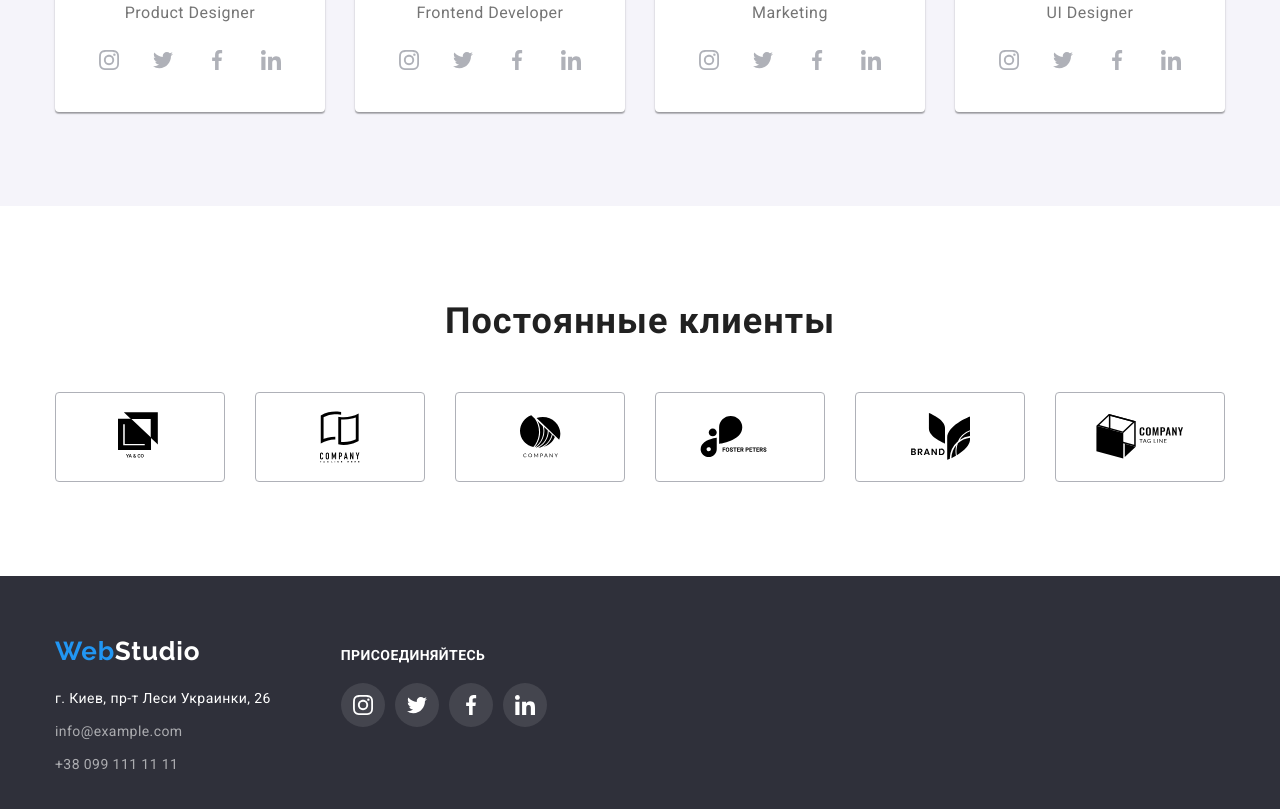
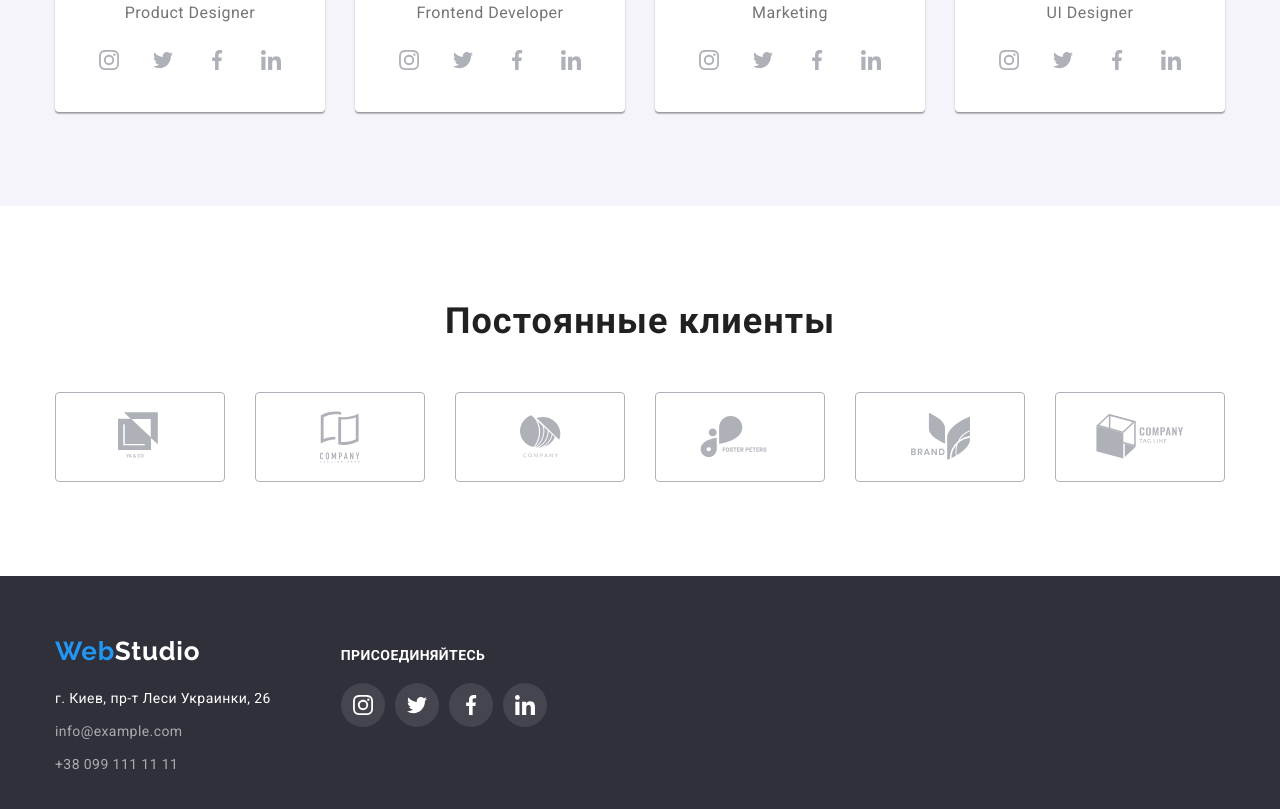
Before and after one commit to IhorPshenychnyi/goit-markup-hw-04, a plain HTML site: page index.html in a window 1280 px wide. Shown: the part 2098-2907 px from the top of the page. Drawn offline with nearby package versions, Linux system fonts and the light colour scheme.

Commit message:
Добавлено правильную заливку иконок

```diff
--- a/css/styles.css
+++ b/css/styles.css
@@ -376,6 +376,7 @@ a {
   border-radius: 4px;
   width: 100%;
   height: 100%;
+  fill: var(--icons-fill);
 }
 
 .clients-list-link:hover,
```
